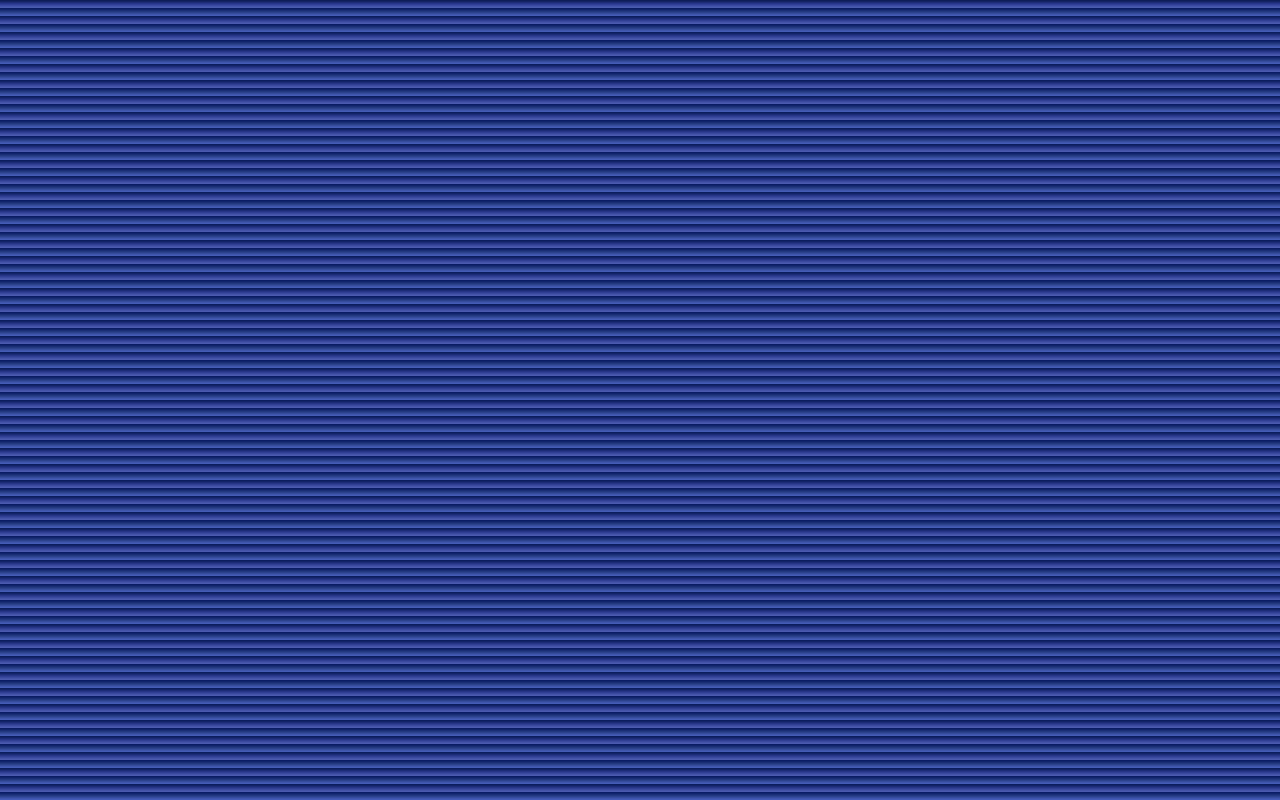
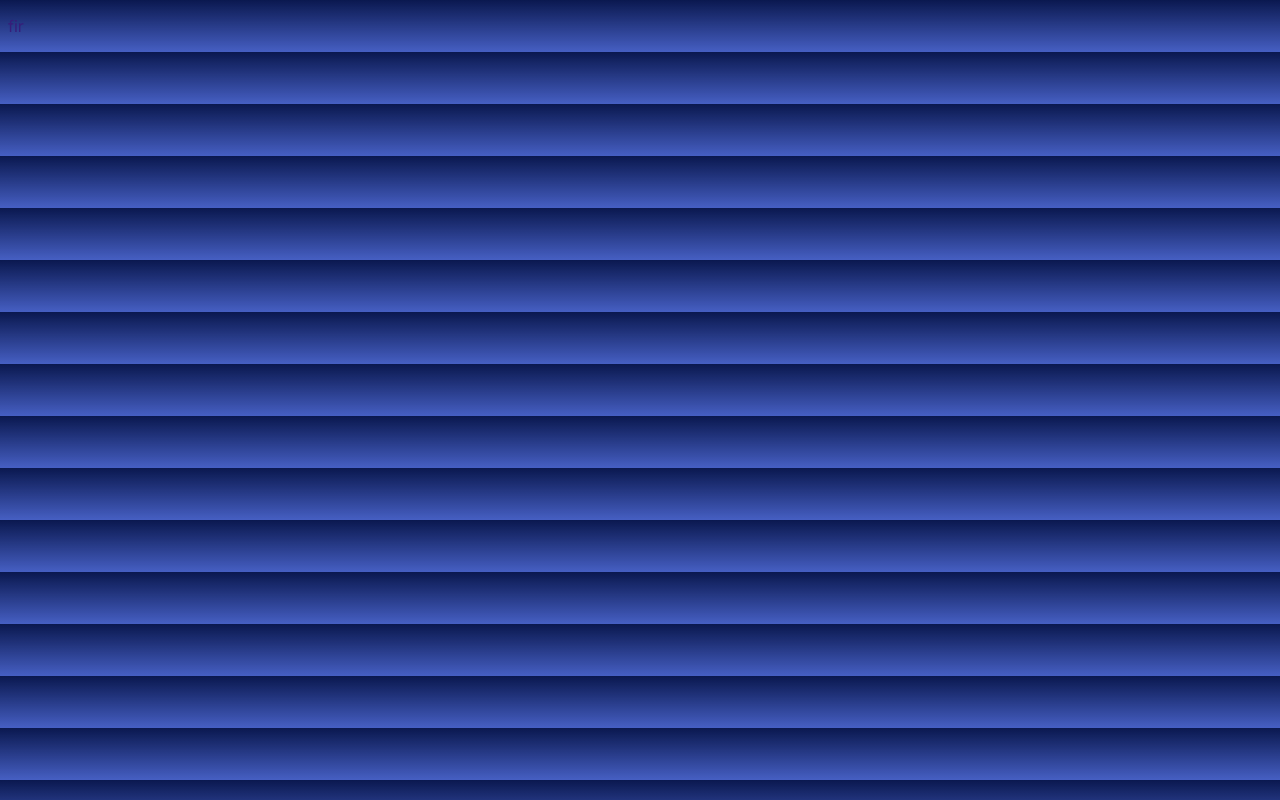
Before and after one commit to MaxliangTW/MakeMake, a Next.js app: page / in a window 1280 px wide. Built offline with nearby package versions, Linux system fonts and the light colour scheme.

Commit message:
first commit

```diff
--- a/components/Navbar.jsx
+++ b/components/Navbar.jsx
@@ -3,6 +3,7 @@ import React from 'react';
 function Navbar() {
     return (
         <div>
+            <p>fir</p>
         </div>
     );
 }
```
